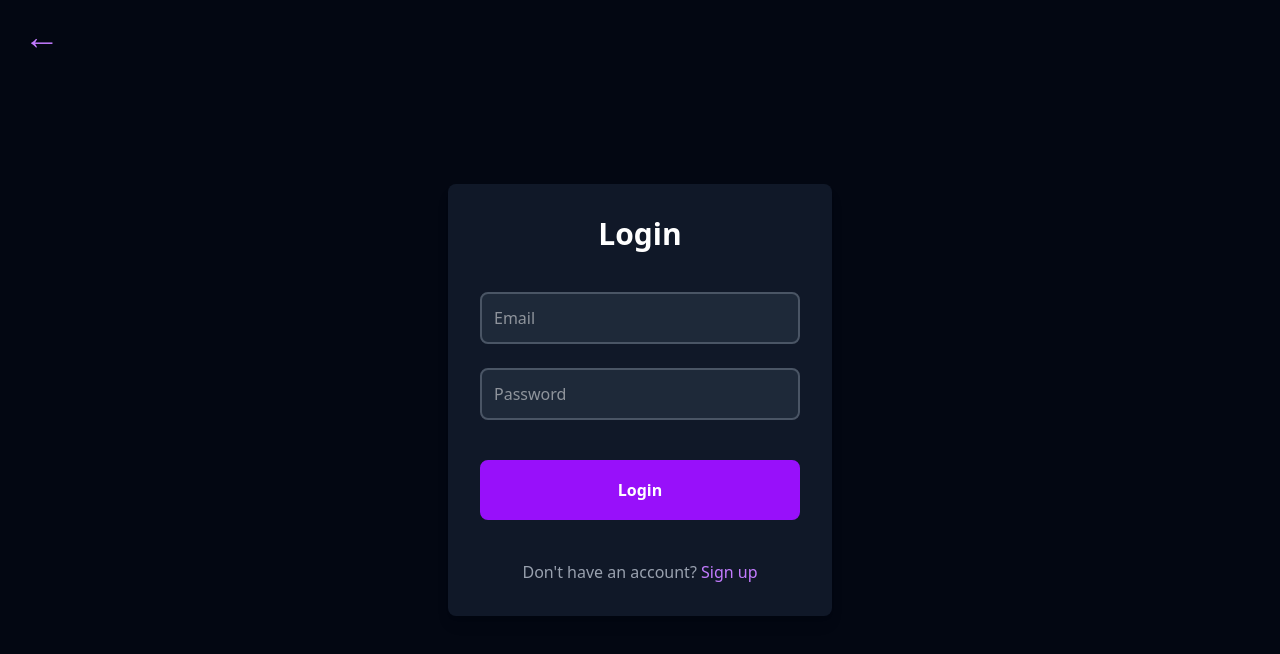
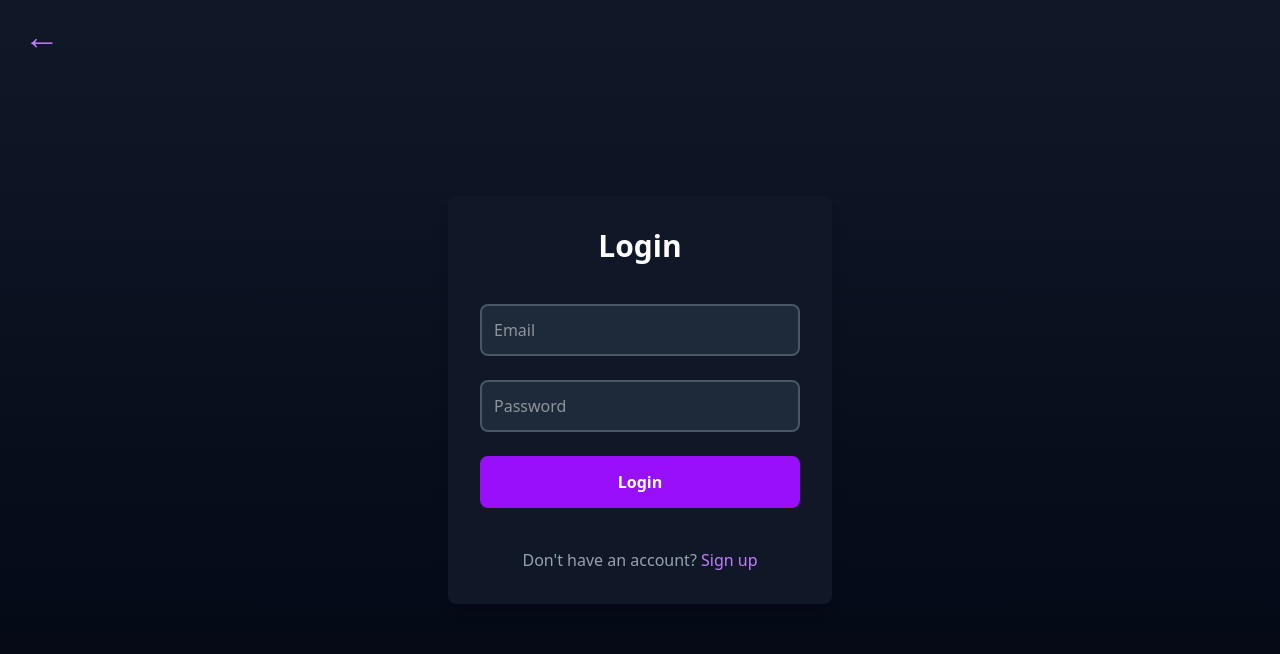
Before and after one commit to anshkaggarwal22/HackIllinois, a React (Vite) app in the folder hackillinois-front/: page /login in a window 1280 px wide. Shown: the top 654 px of the page. Built offline with nearby package versions, Linux system fonts and the light colour scheme.

Commit message:
updated login with gradient, and modified button size

```diff
--- a/hackillinois-front/src/components/LoginPage.jsx
+++ b/hackillinois-front/src/components/LoginPage.jsx
@@ -13,7 +13,7 @@ const LoginPage = () => {
   };
 
   return (
-    <div className="min-h-screen flex items-center justify-center bg-gray-950 text-white relative">
+    <div className="min-h-screen flex items-center justify-center bg-gradient-to-b from-gray-900 to-gray-950 text-white relative">
       <button
         onClick={() => navigate("/")}
         className="absolute top-4 left-6 bg-transparent text-purple-400 hover:text-purple-600 font-semibold text-4xl"
@@ -33,7 +33,7 @@ const LoginPage = () => {
               required
             />
           </div>
-          <div className="mb-8">
+          <div className="mb-6">
             <input
               type="password"
               placeholder="Password"
@@ -43,10 +43,10 @@ const LoginPage = () => {
               required
             />
           </div>
-          <div className="mt-10 mb-6">
+          <div className="mt-4 mb-6">
             <button
               type="submit"
-              className="w-full bg-purple-600 hover:bg-purple-700 py-4 rounded-lg font-semibold border-2 border-purple-600 hover:border-purple-700"
+              className="w-full bg-purple-600 hover:bg-purple-400 py-3 rounded-lg font-semibold border-2 border-purple-600 hover:border-purple-700"
             >
               Login
             </button>
```
